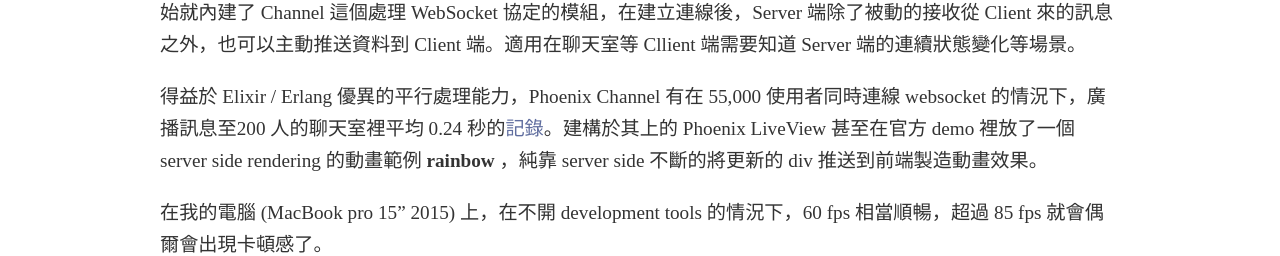
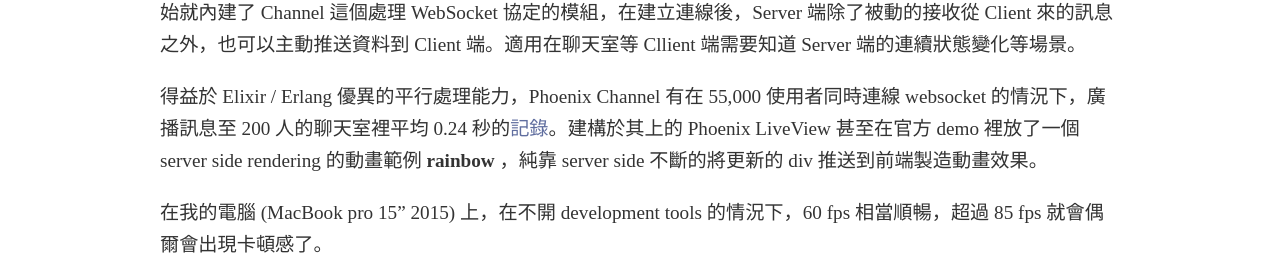
Before and after one commit to taiansu/blog, a Jekyll site: the page built from _posts/2019-03-25-phoenix-liveview.md, in a window 1280 px wide and 900 px high, scrolled down 5742 px, cut to the strip 0-433 px from the top of the window. Shown: the part 174-430 px from the top of the strip. Built offline with Jekyll 4.4.1, drawn with Linux system fonts in a browser that asks for light colours; nearby versions of some CDN libraries; some web fonts are replaced; comment, search, counter and statistics services are not loaded.

Commit message:
Fix typo

```diff
--- a/_posts/2019-03-25-phoenix-liveview.md
+++ b/_posts/2019-03-25-phoenix-liveview.md
@@ -83,7 +83,7 @@
 
 José Valim 跟 Chris McCord 都說過他們開發這個語言/框架的最主要原因，就是平行化處理。因此 Phoenix 自專案開始就內建了 Channel 這個處理 WebSocket 協定的模組，在建立連線後，Server 端除了被動的接收從 Client 來的訊息之外，也可以主動推送資料到 Client 端。適用在聊天室等 Cllient 端需要知道 Server 端的連續狀態變化等場景。
 
-得益於 Elixir / Erlang 優異的平行處理能力，Phoenix Channel 有在  55,000 使用者同時連線 websocket 的情況下，廣播訊息至200 人的聊天室裡平均 0.24 秒的[記錄]()。建構於其上的 Phoenix LiveView 甚至在官方 demo 裡放了一個 server side rendering 的動畫範例 **rainbow** ，純靠 server side 不斷的將更新的 div 推送到前端製造動畫效果。
+得益於 Elixir / Erlang 優異的平行處理能力，Phoenix Channel 有在  55,000 使用者同時連線 websocket 的情況下，廣播訊息至 200 人的聊天室裡平均 0.24 秒的[記錄]()。建構於其上的 Phoenix LiveView 甚至在官方 demo 裡放了一個 server side rendering 的動畫範例 **rainbow** ，純靠 server side 不斷的將更新的 div 推送到前端製造動畫效果。
 
 在我的電腦 (MacBook pro 15" 2015) 上，在不開 development tools 的情況下，60 fps 相當順暢，超過 85 fps 就會偶爾會出現卡頓感了。
 
```
